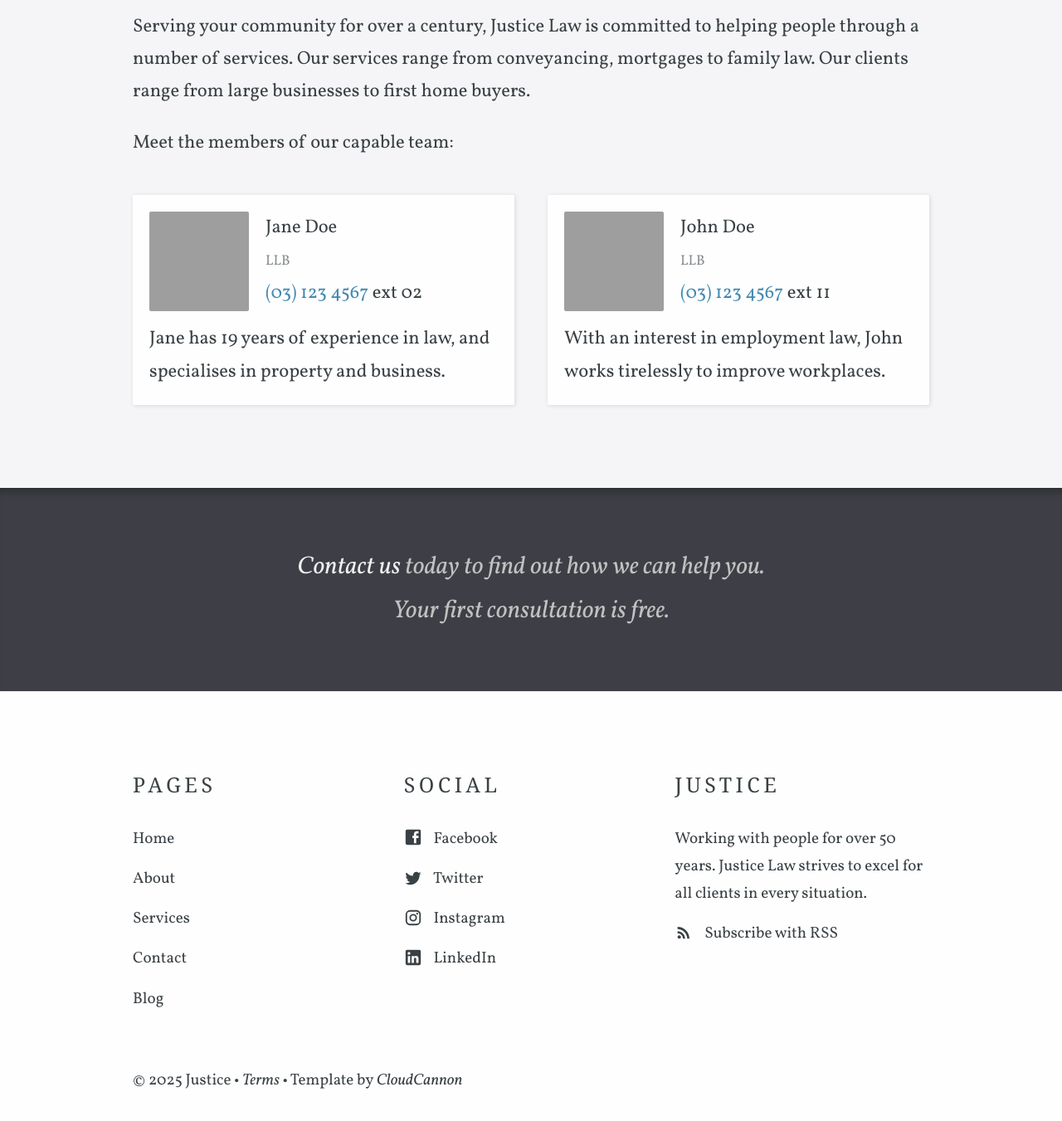
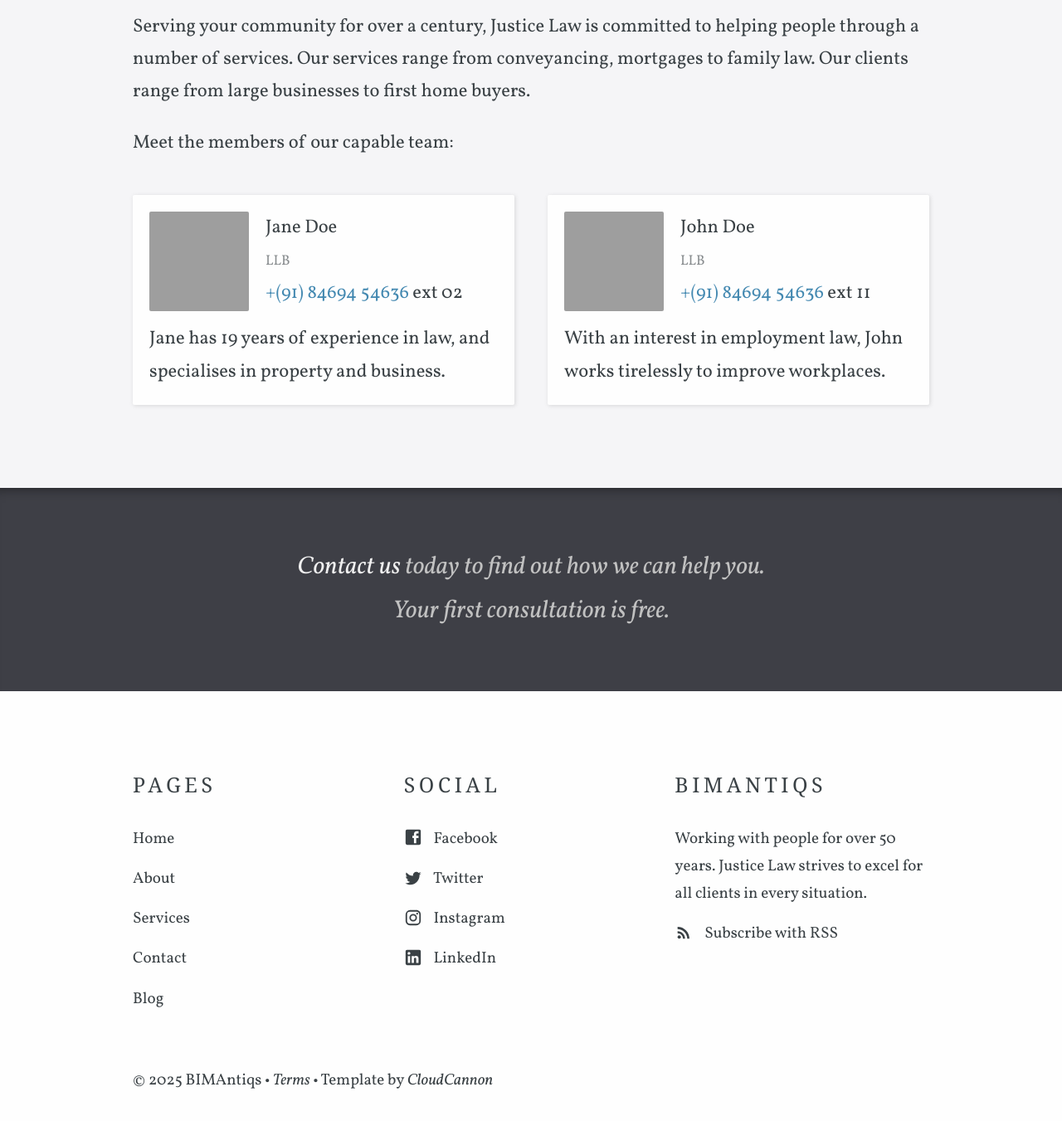
Before and after one commit to R-Madhav/BIMAntiqs.github.io, a Jekyll site: the page built from about.html, in a window 1280 px wide and 1400 px high, scrolled down 564 px. Shown: the top 1351 px of the window at 83% size. Built offline with Jekyll 4.4.1, drawn with Linux system fonts in a browser that asks for light colours; some web fonts are replaced; grey boxes are pictures that could not be loaded.

Commit message:
Update company.yml

```diff
--- a/_data/company.yml
+++ b/_data/company.yml
@@ -1,6 +1,6 @@
-title: Justice
+title: BIMAntiqs
 description: Working with people for over 50 years. Justice Law strives to excel for all clients in every situation.
-contact_email_address: contact@example.com
-phone: (03) 123 4567
+contact_email_address: bim.art1305@gmail.com
+phone: +(91) 84694 54636
 address: 123 Example Street, Gooseburb, 9876, Ducktown, New Zealand
 postal_address: PO Box 123, Ducktown, New Zealand
```
